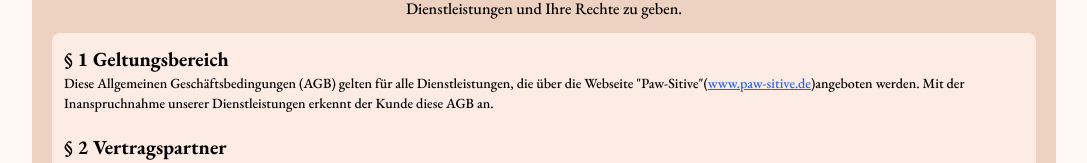
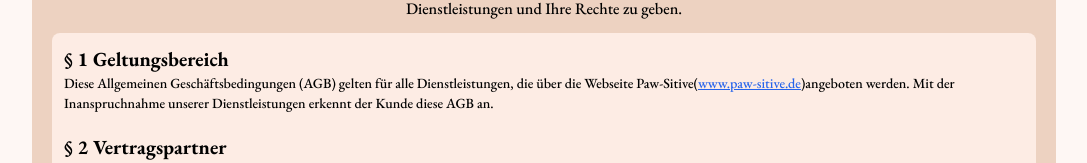
Before and after one commit to MdShobujDev/PAW--SITIVE, a Next.js app: page /terms-conditions in a window 1280 px wide. Shown: the part 203-366 px from the top of the page, without its empty margins (96-1183 px from the left). Built offline with nearby package versions, Linux system fonts and the light colour scheme.

Commit message:
fix: solve bug

```diff
--- a/src/app/terms-conditions/page.tsx
+++ b/src/app/terms-conditions/page.tsx
@@ -18,7 +18,7 @@ function TermsAndConditions() {
           <h2 className=" font-bold text-xl">§ 1 Geltungsbereich</h2>
           <p className=" text-sm font-medium">
             Diese Allgemeinen Geschäftsbedingungen (AGB) gelten für alle
-            Dienstleistungen, die über die Webseite "Paw-Sitive"
+            Dienstleistungen, die über die Webseite Paw-Sitive
             {
               <a href="http://www.paw-sitive.de/">
                 (
```
